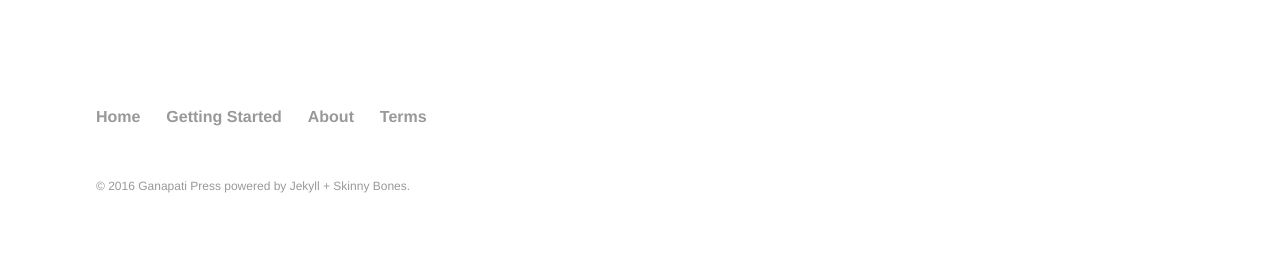
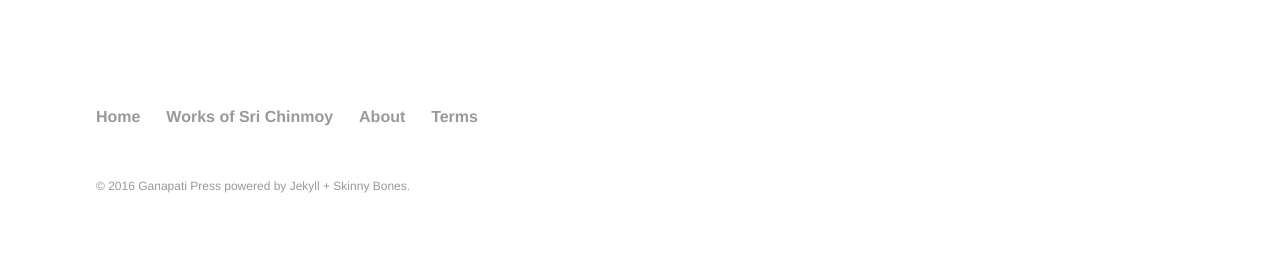
Before and after one commit to ganapatipress/ganapatipress.org, a Jekyll site: the page built from index.md, in a window 1280 px wide. Shown: the part 721-990 px from the top of the page. Built offline with Jekyll 4.4.1, drawn with Linux system fonts in a browser that asks for light colours.

Commit message:
Update footer.yml

```diff
--- a/_data/footer.yml
+++ b/_data/footer.yml
@@ -3,8 +3,8 @@
 - title: Home
   url: /
 
-- title: Getting Started
-  url: /getting-started/
+- title: Works of Sri Chinmoy
+  url: /the-series/
 
 - title: About
   url: /about/
```
